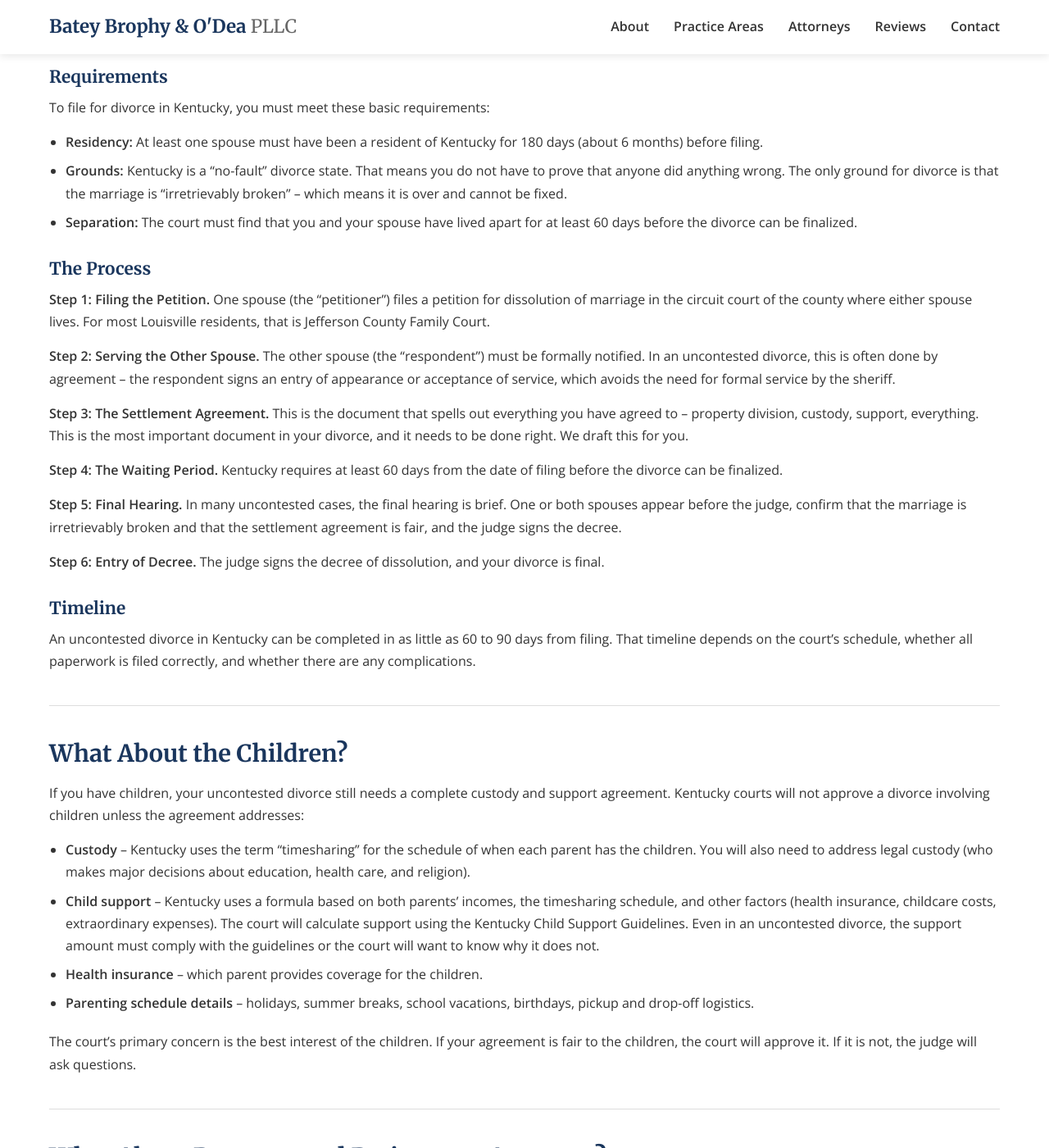
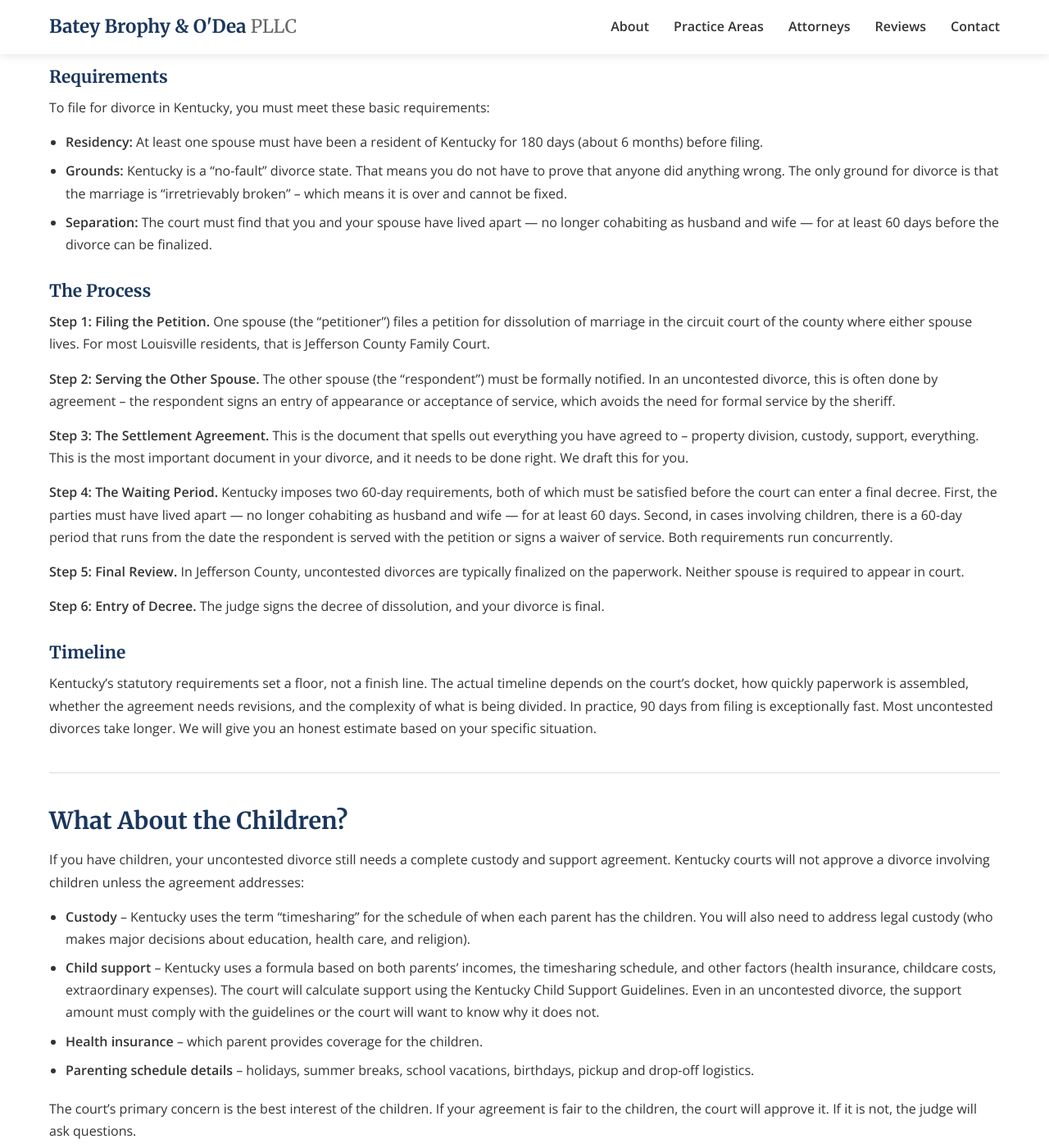
Before and after one commit to Batey-Brophy-O-Dea-Workflow-Agents/bbo-law-website, a Jekyll site: the page built from practice-areas/uncontested-divorce-lawyer-louisville.md, in a window 1280 px wide and 1400 px high, scrolled down 1586 px. Shown: the whole window at 82% size. Built offline with Jekyll 4.4.1, drawn with Linux system fonts in a browser that asks for light colours; some of the changed text lies outside the part shown.

Commit message:
Uncontested divorce: clear review_needed flag, apply Nolia's corrections
- Same corrections as marketing draft: 60-day triggers, no hearing required,
  timeline honest (90 days = fast), filing fee less than dollar 200

```diff
--- a/practice-areas/uncontested-divorce-lawyer-louisville.md
+++ b/practice-areas/uncontested-divorce-lawyer-louisville.md
@@ -12,7 +12,7 @@ keywords:
   - "simple divorce lawyer Louisville"
   - "agreed divorce Louisville KY"
 schema_service: "Uncontested Divorce Legal Services"
-review_needed: "Open questions: KRS 403.170(2) 60-day framing, Jefferson County hearing practice, current filing fee. Do not publish until Nolia confirms."
+review_needed: false
 ---
 
 ## You Both Agree.  You Just Need It Done Right.
@@ -66,7 +66,7 @@ To file for divorce in Kentucky, you must meet these basic requirements:
 
 - **Residency:**  At least one spouse must have been a resident of Kentucky for 180 days (about 6 months) before filing.
 - **Grounds:**  Kentucky is a "no-fault" divorce state.  That means you do not have to prove that anyone did anything wrong.  The only ground for divorce is that the marriage is "irretrievably broken" -- which means it is over and cannot be fixed.
-- **Separation:**  The court must find that you and your spouse have lived apart for at least 60 days before the divorce can be finalized.
+- **Separation:**  The court must find that you and your spouse have lived apart — no longer cohabiting as husband and wife — for at least 60 days before the divorce can be finalized.
 
 ### The Process
 
@@ -76,15 +76,15 @@ To file for divorce in Kentucky, you must meet these basic requirements:
 
 **Step 3: The Settlement Agreement.**  This is the document that spells out everything you have agreed to -- property division, custody, support, everything.  This is the most important document in your divorce, and it needs to be done right.  We draft this for you.
 
-**Step 4: The Waiting Period.**  Kentucky requires at least 60 days from the date of filing before the divorce can be finalized.
+**Step 4: The Waiting Period.**  Kentucky imposes two 60-day requirements, both of which must be satisfied before the court can enter a final decree.  First, the parties must have lived apart — no longer cohabiting as husband and wife — for at least 60 days.  Second, in cases involving children, there is a 60-day period that runs from the date the respondent is served with the petition or signs a waiver of service.  Both requirements run concurrently.
 
-**Step 5: Final Hearing.**  In many uncontested cases, the final hearing is brief.  One or both spouses appear before the judge, confirm that the marriage is irretrievably broken and that the settlement agreement is fair, and the judge signs the decree.
+**Step 5: Final Review.**  In Jefferson County, uncontested divorces are typically finalized on the paperwork.  Neither spouse is required to appear in court.
 
 **Step 6: Entry of Decree.**  The judge signs the decree of dissolution, and your divorce is final.
 
 ### Timeline
 
-An uncontested divorce in Kentucky can be completed in as little as 60 to 90 days from filing.  That timeline depends on the court's schedule, whether all paperwork is filed correctly, and whether there are any complications.
+Kentucky's statutory requirements set a floor, not a finish line.  The actual timeline depends on the court's docket, how quickly paperwork is assembled, whether the agreement needs revisions, and the complexity of what is being divided.  In practice, 90 days from filing is exceptionally fast.  Most uncontested divorces take longer.  We will give you an honest estimate based on your specific situation.
 
 ---
 
@@ -119,7 +119,7 @@ The cost of an uncontested divorce is significantly less than a contested one.
 
 At Batey Brophy & O'Dea, we are transparent about our fees.  We will tell you up front what an uncontested divorce will cost based on the specifics of your situation -- whether you have children, whether there is property to divide, whether a QDRO is needed, and how complex the agreement is.
 
-In addition to attorney fees, there is a court filing fee in Kentucky.  We will walk you through the full cost picture during your consultation so there are no surprises.
+In addition to attorney fees, there is a court filing fee.  In Jefferson County, that fee is less than $200.  We will walk you through the full cost picture during your consultation so there are no surprises.
 
 ---
 
@@ -137,7 +137,7 @@ In addition to attorney fees, there is a court filing fee in Kentucky.  We will
 
 ### How long does an uncontested divorce take in Kentucky?
 
-The minimum is about 60 days from the date of filing, due to Kentucky's waiting period.  In practice, most uncontested divorces are completed in 60 to 90 days, assuming all paperwork is filed correctly and the court's schedule allows.
+There is no simple answer to this, and anyone who gives you one is guessing.  Kentucky's statutory requirements set a floor, not a finish line.  The actual timeline depends on the court's docket, how quickly all paperwork comes together, and what is being divided.  In our experience, 90 days is exceptionally fast.  Most uncontested divorces take longer.  We will give you an honest estimate when we talk through the specifics of your case.
 
 ### Can we use the same lawyer?
 
@@ -149,7 +149,7 @@ You may still be able to resolve your divorce without a full contested proceedin
 
 ### Do we both have to appear in court?
 
-In many uncontested cases in Jefferson County, only the petitioner needs to appear for the final hearing.  This depends on the judge and the specifics of your case.
+In Jefferson County, uncontested divorces are typically finalized on the paperwork.  Neither spouse is required to appear in court.
 
 ### What if my spouse lives in another state?
 
@@ -161,7 +161,7 @@ A QDRO (Qualified Domestic Relations Order) is a court order that divides a reti
 
 ### Does Kentucky require a separation period before divorce?
 
-Kentucky requires that the court find the spouses have lived apart for at least 60 days before the divorce is finalized.  Living apart can include living in separate areas of the same house under some circumstances.  The 60-day waiting period runs from the date of filing.
+Yes.  Kentucky requires that the parties have lived apart — no longer cohabiting as husband and wife — for at least 60 days before the divorce can be finalized.  In cases involving children, there is also a 60-day period that runs from the date of service or waiver of process.  Both requirements run concurrently.
 
 ---
 
```
